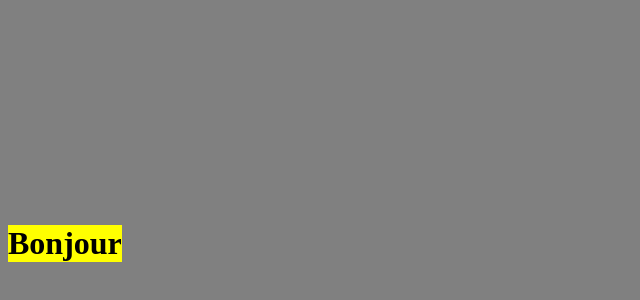
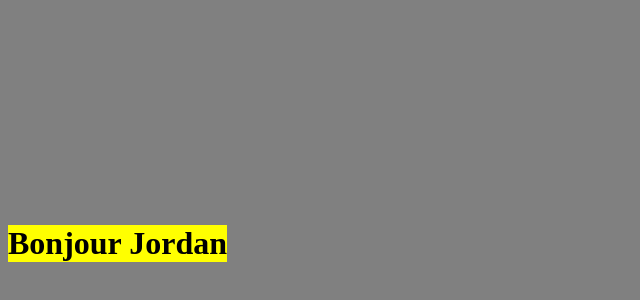
Before and after one commit to jguimfack8080/Jordan, a plain HTML site: page index.html in a window 1280 px wide. Shown: the part 116-416 px from the top of the page, without its empty margins (0-640 px from the left). Drawn offline with Linux system fonts and the light colour scheme.

Commit message:
Neue Kooperation

```diff
--- a/index.html
+++ b/index.html
@@ -18,7 +18,7 @@ body{
 
 	<h1> Salut</h1>
 
-	<h1> Bonjour</h1>
+	<h1> Bonjour Jordan</h1>
 
 
 </body>
```
